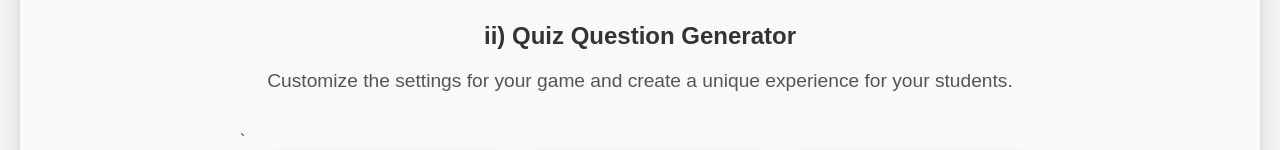
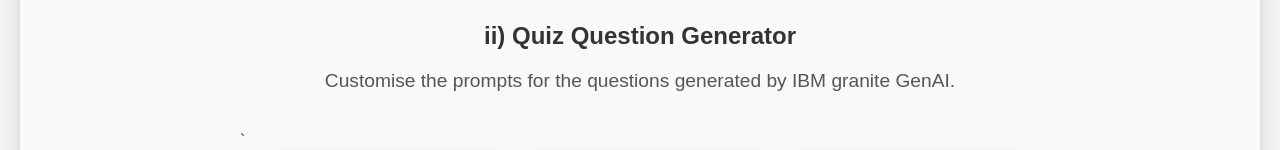
Before and after one commit to jackmok33/teacher-ui, a React (Vite) app: page /generate-questions in a window 1280 px wide. Shown: the part 337-487 px from the top of the page. Built offline with nearby package versions, Linux system fonts and the light colour scheme.

Commit message:
changed descriptions

```diff
--- a/src/pages/GenerateQuestionPage.jsx
+++ b/src/pages/GenerateQuestionPage.jsx
@@ -103,7 +103,7 @@ function GenerateQuestionPage() {
             <h1>Step 1 - Question Preparation</h1>
             <img src="https://upload.wikimedia.org/wikipedia/commons/thumb/b/bd/IBM_granite_2_cubes_logo.svg/1200px-IBM_granite_2_cubes_logo.svg.png" style={{width:"150px"}}></img>
             <h2>ii) Quiz Question Generator</h2>
-            <p>Customize the settings for your game and create a unique experience for your students.</p>
+            <p>Customise the prompts for the questions generated by IBM granite GenAI.</p>
 
             <form onSubmit={handleGenerate} className="settings-form">
                 {/* Age Group Selection */}
--- a/src/pages/UploadQuizQuestionPage.jsx
+++ b/src/pages/UploadQuizQuestionPage.jsx
@@ -60,7 +60,7 @@ function UploadQuizQuestionPage() {
                 <h1>Step 1 - Question Preparation </h1>
                 <img src="https://cdn-icons-png.flaticon.com/512/6394/6394065.png" style={{width:"150px"}}></img>
                 <h2>Upload Your JSON File</h2>
-                <p>Upload a JSON file to start the game setup</p>
+                <p>Upload a JSON file with Questions to setup the game.</p>
 
                 <form onSubmit={handleUpload} className="upload-form">
                     {/* File Upload Section */}
```
